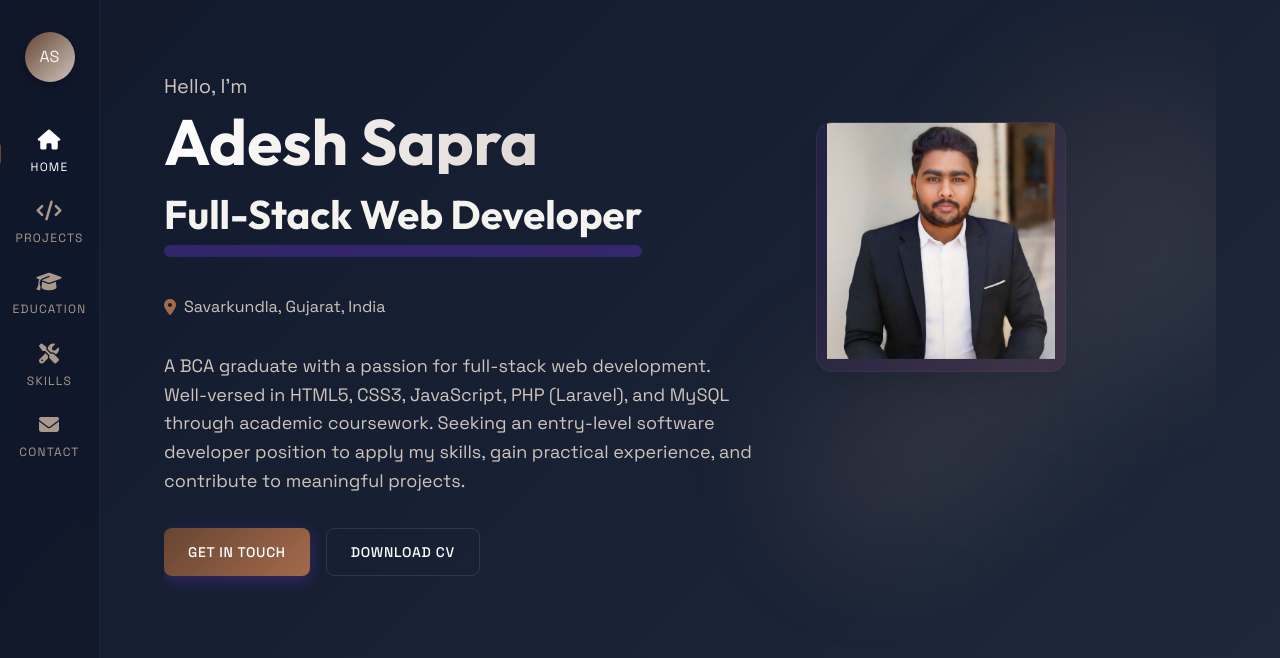
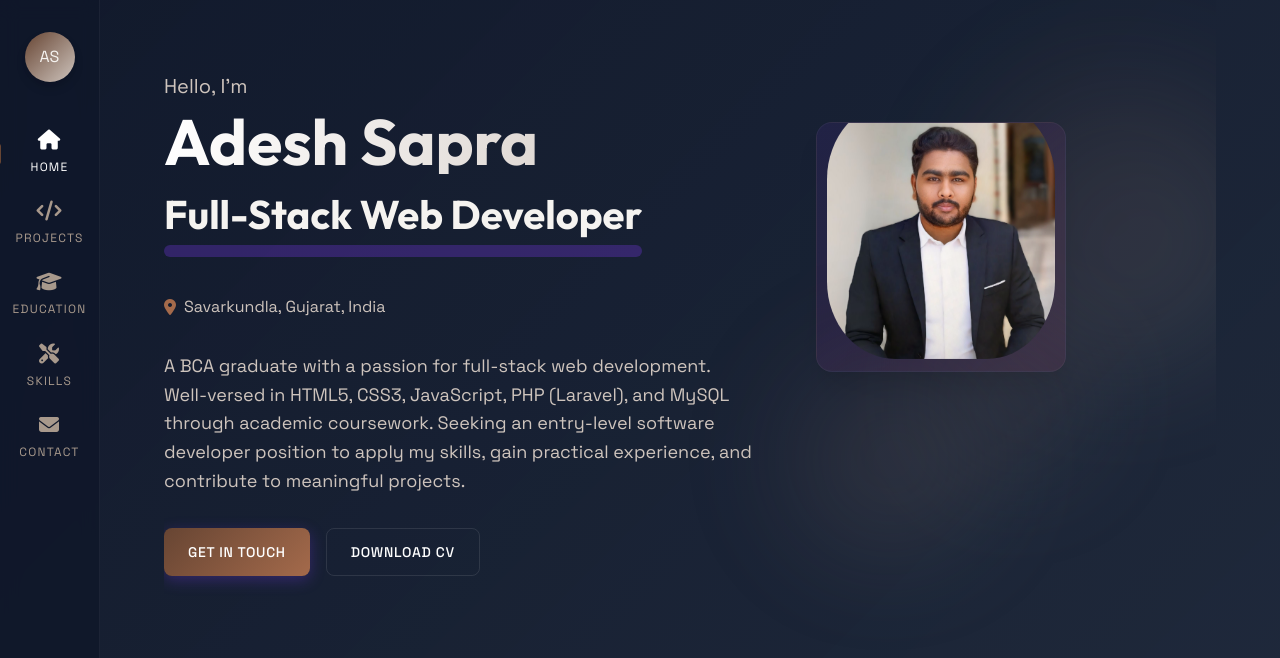
Before and after one commit to adeshsapra/adeshsapra.dev, a plain HTML site: page index.html in a window 1280 px wide. Shown: the top 658 px of the page. Drawn offline with Linux system fonts and the light colour scheme.

Commit message:
Update styles.css

```diff
--- a/styles.css
+++ b/styles.css
@@ -442,7 +442,7 @@ section {
     width: 100%;
     height: 100%;
     object-fit: cover;
-    border-radius: inherit;
+    border-radius: 30%;
     transition: var(--transition);
 }
 
```
